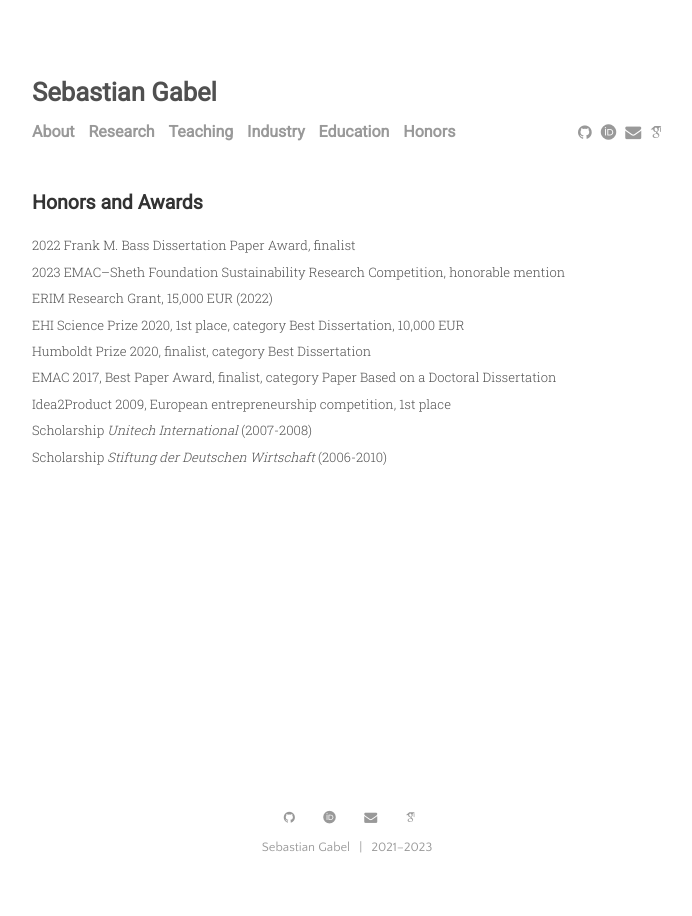
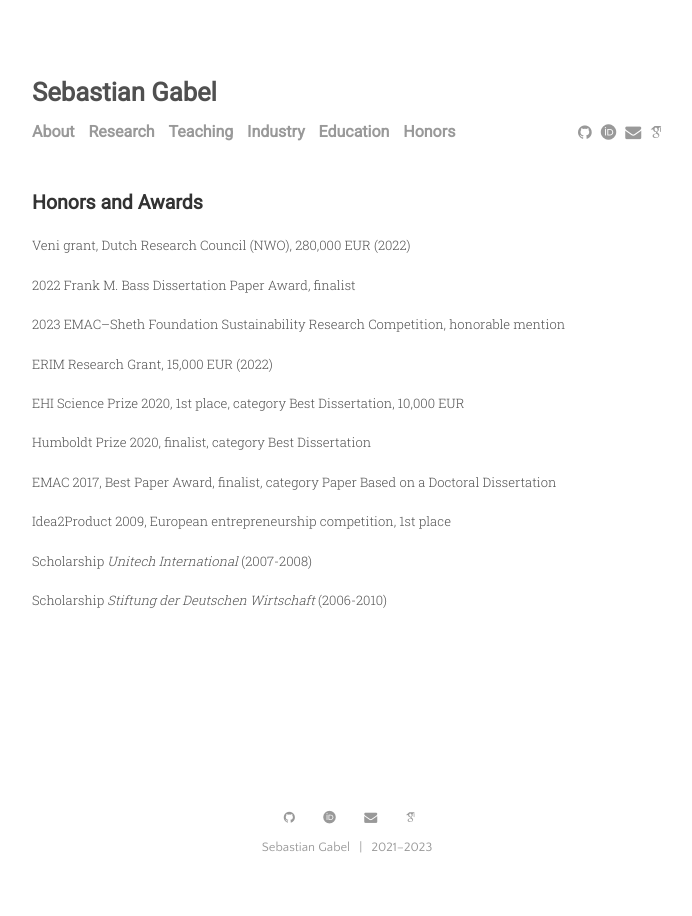
Before and after one commit to sbstn-gbl/sbstn-gbl.github.io, a Jekyll site: the page built from menu/honors.md, in a window 1280 px wide. Shown: the whole page, without its empty margins (293-985 px from the left). Built offline with Jekyll 4.4.1, drawn with Linux system fonts in a browser that asks for light colours; some web fonts are replaced.

Commit message:
added veni

```diff
--- a/menu/honors.md
+++ b/menu/honors.md
@@ -4,12 +4,22 @@ title: Honors and Awards
 ---
 
 
-2022 Frank M. Bass Dissertation Paper Award, finalist<br>
-2023 EMAC–Sheth Foundation Sustainability Research Competition, honorable mention<br>
-ERIM Research Grant, 15,000 EUR (2022)<br>
-EHI Science Prize 2020, 1st place, category Best Dissertation, 10,000 EUR<br>
-Humboldt Prize 2020, finalist, category Best Dissertation<br>
-EMAC 2017, Best Paper Award, finalist, category Paper Based on a Doctoral Dissertation<br>
-Idea2Product 2009, European entrepreneurship competition, 1st place<br>
-Scholarship <em>Unitech International</em> (2007-2008)<br>
-Scholarship <em>Stiftung der Deutschen Wirtschaft</em> (2006-2010)<br>
+Veni grant, Dutch Research Council (NWO), 280,000 EUR (2022)
+
+2022 Frank M. Bass Dissertation Paper Award, finalist
+
+2023 EMAC–Sheth Foundation Sustainability Research Competition, honorable mention
+
+ERIM Research Grant, 15,000 EUR (2022)
+
+EHI Science Prize 2020, 1st place, category Best Dissertation, 10,000 EUR
+
+Humboldt Prize 2020, finalist, category Best Dissertation
+
+EMAC 2017, Best Paper Award, finalist, category Paper Based on a Doctoral Dissertation
+
+Idea2Product 2009, European entrepreneurship competition, 1st place
+
+Scholarship <em>Unitech International</em> (2007-2008)
+
+Scholarship <em>Stiftung der Deutschen Wirtschaft</em> (2006-2010)
```
Also changed, not shown: 2 other files.
